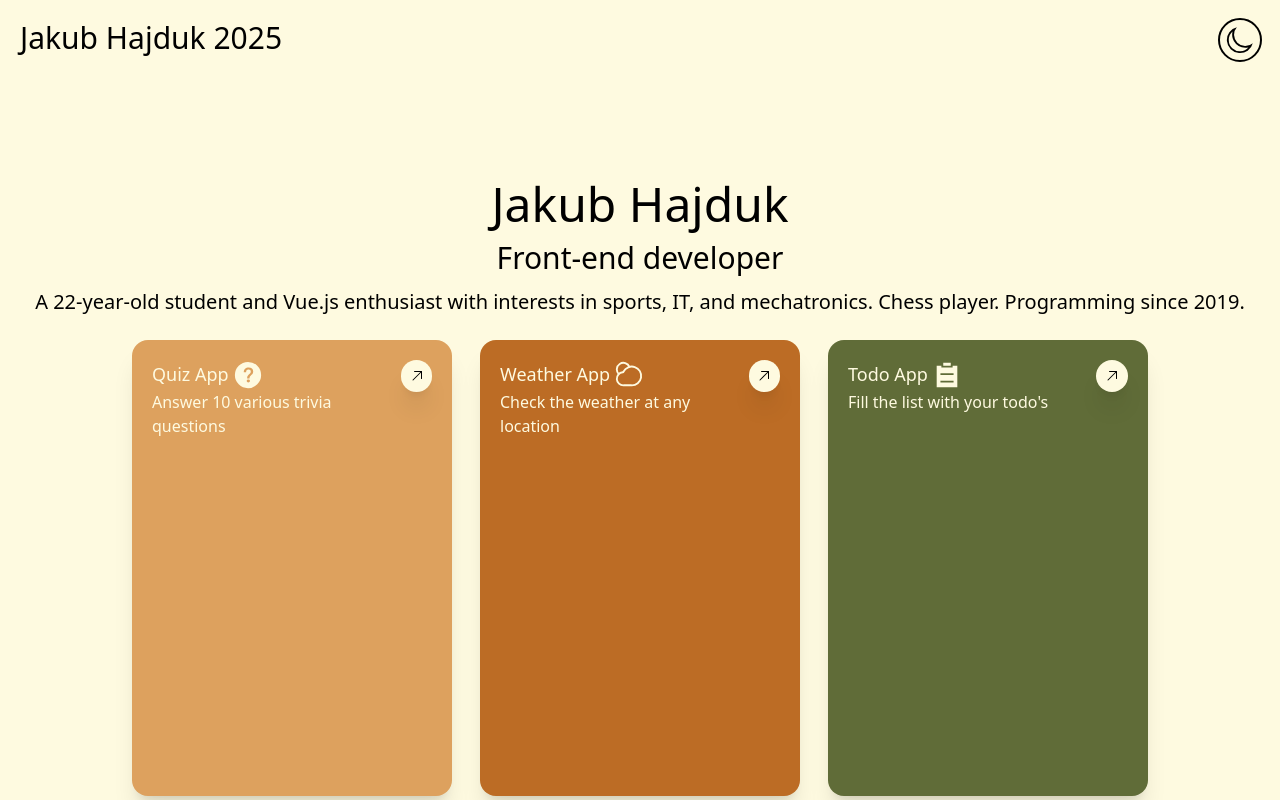
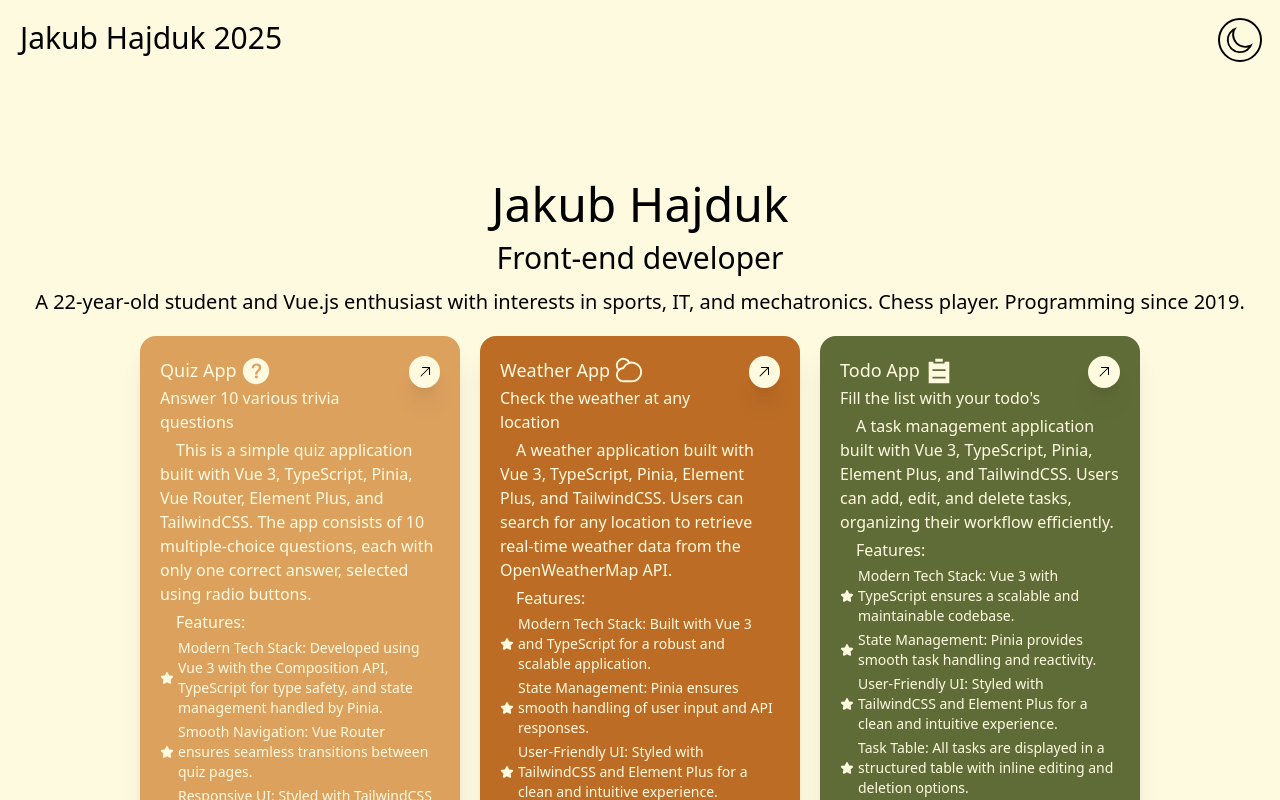
Before and after one commit to jakubhajduk53/portfolio-vue, a Vue app: page / in a window 1280 px wide. Shown: the top 800 px of the page. Built offline with nearby package versions, Linux system fonts and the light colour scheme.

Commit message:
feat: update project components

```diff
--- a/src/components/ProjectComponent.vue
+++ b/src/components/ProjectComponent.vue
@@ -1,6 +1,6 @@
 <script setup lang="ts">
 import { ElIcon } from "element-plus";
-import { TopRight } from "@element-plus/icons-vue";
+import { TopRight, StarFilled } from "@element-plus/icons-vue";
 import type { Project } from "../interfaces/interfaces";
 
 defineProps<Project>();
@@ -10,15 +10,16 @@ defineProps<Project>();
   <div
     :class="[
       customStyle,
-      'flex justify-between w-1/4 m-1 rounded-2xl shadow-xl p-5 text-[#fefae0]',
+      'flex flex-col w-1/4 shadow-xl rounded-2xl p-5 mb-5 text-[#fefae0]',
     ]"
   >
+    <div class="flex justify-between">
       <div>
         <div class="flex gap-1 text-lg">
           <p>{{ name }}</p>
           <el-icon size="30"><component :is="icon" /></el-icon>
         </div>
-      <div>{{ description }}</div>
+        <div>{{ shortDescription }}</div>
       </div>
       <a
         target="_blank"
@@ -28,6 +29,17 @@ defineProps<Project>();
         <el-icon><TopRight /></el-icon
       ></a>
     </div>
+    <div class="flex flex-col gap-1 mt-1">
+      <div class="indent-4">{{ description }}</div>
+      <p class="indent-4">Features:</p>
+      <div
+        v-for="feature in features"
+        class="flex items-center gap-1 justify-center text-sm"
+      >
+        <el-icon><StarFilled /></el-icon>{{ feature }}
+      </div>
+    </div>
+  </div>
 </template>
 
 <style scoped></style>
--- a/src/components/ProjectsList.vue
+++ b/src/components/ProjectsList.vue
@@ -1,27 +1,57 @@
 <script setup lang="ts">
 import { QuestionFilled, PartlyCloudy, List } from "@element-plus/icons-vue";
 import ProjectComponent from "./ProjectComponent.vue";
+
+const quizFeatures = [
+  "Modern Tech Stack: Developed using Vue 3 with the Composition API, TypeScript for type safety, and state management handled by Pinia.",
+  "Smooth Navigation: Vue Router ensures seamless transitions between quiz pages.",
+  "Responsive UI: Styled with TailwindCSS and Element Plus for a clean and user-friendly design.",
+  "Instant Feedback: After completing the quiz, users receive their results, displaying both their selected answers and the correct ones.",
+  "Color-Coded Results: Answers are highlighted with appropriate colors—green for correct responses and red for incorrect ones—making it easy to review mistakes.",
+];
+
+const weatherFeatures = [
+  "Modern Tech Stack: Built with Vue 3 and TypeScript for a robust and scalable application.",
+  "State Management: Pinia ensures smooth handling of user input and API responses.",
+  "User-Friendly UI: Styled with TailwindCSS and Element Plus for a clean and intuitive experience.",
+  "Comprehensive Weather Data: Displays essential details like temperature, humidity, and wind speed, along with advanced metrics like latitude and longitude.",
+  "Live Search: Users can enter any location to instantly fetch the latest weather conditions.",
+];
+
+const todoFeatures = [
+  "Modern Tech Stack: Vue 3 with TypeScript ensures a scalable and maintainable codebase.",
+  "State Management: Pinia provides smooth task handling and reactivity.",
+  "User-Friendly UI: Styled with TailwindCSS and Element Plus for a clean and intuitive experience.",
+  "Task Table: All tasks are displayed in a structured table with inline editing and deletion options.",
+  "Priority & Deadline Colors: Tasks are visually categorized based on priority and due date for better organization.",
+];
 </script>
 
 <template>
   <ProjectComponent
     href="https://quiz-2025.vercel.app/"
     name="Quiz App"
-    description="Answer 10 various trivia questions"
+    shortDescription="Answer 10 various trivia questions"
+    description="This is a simple quiz application built with Vue 3, TypeScript, Pinia, Vue Router, Element Plus, and TailwindCSS. The app consists of 10 multiple-choice questions, each with only one correct answer, selected using radio buttons."
+    :features="quizFeatures"
     :icon="QuestionFilled"
     customStyle="bg-[#DDA15E]"
   />
   <ProjectComponent
     href="https://weather-app-jakubhajduk53s-projects.vercel.app/"
     name="Weather App"
-    description="Check the weather at any location"
+    shortDescription="Check the weather at any location"
+    description="A weather application built with Vue 3, TypeScript, Pinia, Element Plus, and TailwindCSS. Users can search for any location to retrieve real-time weather data from the OpenWeatherMap API."
+    :features="weatherFeatures"
     :icon="PartlyCloudy"
     customStyle="bg-[#BC6C25]"
   />
   <ProjectComponent
     href="https://to-do-app-2025.vercel.app/"
     name="Todo App"
-    description="Fill the list with your todo's"
+    shortDescription="Fill the list with your todo's"
+    description="A task management application built with Vue 3, TypeScript, Pinia, Element Plus, and TailwindCSS. Users can add, edit, and delete tasks, organizing their workflow efficiently."
+    :features="todoFeatures"
     :icon="List"
     customStyle="bg-[#606C38]"
   />
--- a/src/interfaces/interfaces.ts
+++ b/src/interfaces/interfaces.ts
@@ -3,7 +3,9 @@ import type { DefineComponent } from "vue";
 export interface Project {
   href?: string;
   name?: string;
+  shortDescription?: string;
   description?: string;
+  features?: string;
   icon?: DefineComponent<{}, {}, any>;
   customStyle?: string;
 }
```
Lines whose indentation alone changed are shown as unchanged.
